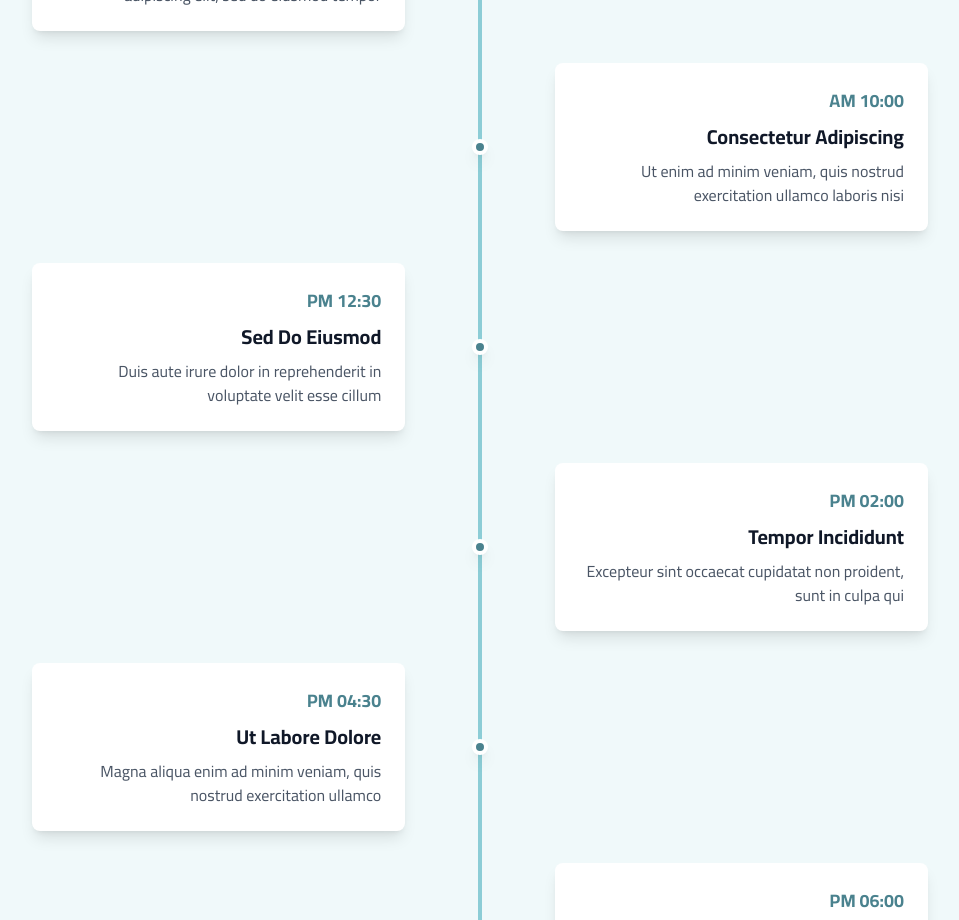
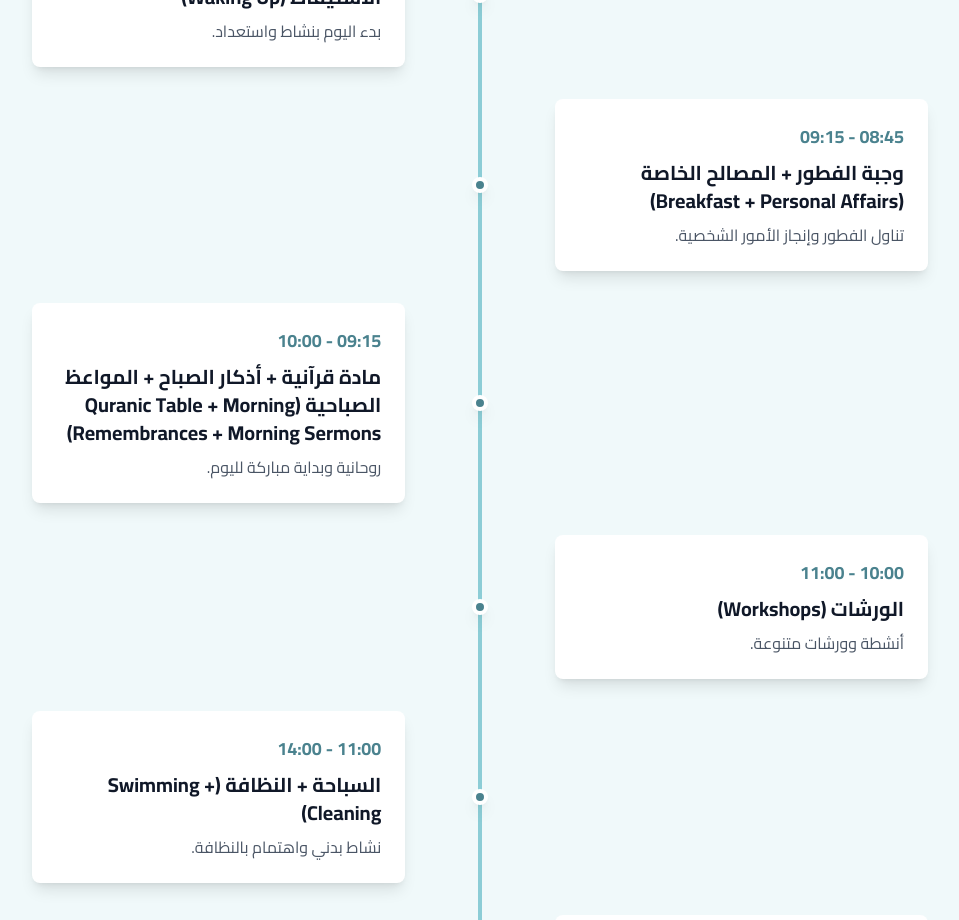
Before and after one commit to AbdellahBM/orema_camp, a Next.js app: page / in a window 1280 px wide. Shown: the part 1880-2800 px from the top of the page, without its empty margins (160-1119 px from the left). Built offline with nearby package versions, Linux system fonts and the light colour scheme.

Commit message:
Update registration and main pages: improved contact info, professional descriptions, floating return button, and timeline clarifications.

```diff
--- a/src/app/admin/layout.tsx
+++ b/src/app/admin/layout.tsx
@@ -40,13 +40,6 @@ export default function AdminLayout({
 
                   {/* Admin Panel Title */}
                   <div className="flex items-center space-x-2">
-                    <Image
-                      src="/logo.png"
-                      alt="شعار الملتقى الصيفي"
-                      width={32}
-                      height={32}
-                      className="hover:scale-110 transition-transform duration-300"
-                    />
                     <h1 className="text-xl font-semibold text-gray-900">Admin Panel</h1>
                   </div>
                 </div>
--- a/src/app/page.tsx
+++ b/src/app/page.tsx
@@ -66,39 +66,64 @@ export default function HomePage() {
 
   const timelineEvents = [
     {
-      time: "08:00 AM",
-      title: "Lorem Ipsum Dolor",
-      description: "Lorem ipsum dolor sit amet, consectetur adipiscing elit, sed do eiusmod tempor"
+      time: "08:00 - 08:30",
+      title: "الاستيقاظ (Waking Up)",
+      description: "بدء اليوم بنشاط واستعداد."
     },
     {
-      time: "10:00 AM",
-      title: "Consectetur Adipiscing",
-      description: "Ut enim ad minim veniam, quis nostrud exercitation ullamco laboris nisi"
+      time: "08:45 - 09:15",
+      title: "وجبة الفطور + المصالح الخاصة (Breakfast + Personal Affairs)",
+      description: "تناول الفطور وإنجاز الأمور الشخصية."
     },
     {
-      time: "12:30 PM",
-      title: "Sed Do Eiusmod",
-      description: "Duis aute irure dolor in reprehenderit in voluptate velit esse cillum"
+      time: "09:15 - 10:00",
+      title: "مادة قرآنية + أذكار الصباح + المواعظ الصباحية (Quranic Table + Morning Remembrances + Morning Sermons)",
+      description: "روحانية وبداية مباركة لليوم."
     },
     {
-      time: "02:00 PM",
-      title: "Tempor Incididunt",
-      description: "Excepteur sint occaecat cupidatat non proident, sunt in culpa qui"
+      time: "10:00 - 11:00",
+      title: "الورشات (Workshops)",
+      description: "أنشطة وورشات متنوعة."
     },
     {
-      time: "04:30 PM",
-      title: "Ut Labore Dolore",
-      description: "Magna aliqua enim ad minim veniam, quis nostrud exercitation ullamco"
+      time: "11:00 - 14:00",
+      title: "السباحة + النظافة (Swimming + Cleaning)",
+      description: "نشاط بدني واهتمام بالنظافة."
     },
     {
-      time: "06:00 PM",
-      title: "Magna Aliqua",
-      description: "Lorem ipsum dolor sit amet, consectetur adipiscing elit, sed do eiusmod"
+      time: "14:00 - 16:00",
+      title: "صلاة الظهر + وجبة الغذاء + قيلولة (Dhuhr Prayer + Lunch + Nap)",
+      description: "راحة واستعادة النشاط."
     },
     {
-      time: "08:00 PM",
-      title: "Consectetur Elit",
-      description: "Ut enim ad minim veniam, quis nostrud exercitation ullamco laboris"
+      time: "16:00 - 18:00",
+      title: "محور (Core Activity)",
+      description: "النشاط الرئيسي لليوم."
+    },
+    {
+      time: "18:30 - 20:00",
+      title: "وقت حر (Free Time)",
+      description: "وقت للراحة أو الأنشطة الحرة."
+    },
+    {
+      time: "20:00 - 20:45",
+      title: "التجمع + التلميحة + الصلاة (Gathering + Reflection + Prayer)",
+      description: "جلسة جماعية وتأمل وصلاة."
+    },
+    {
+      time: "20:45 - 21:30",
+      title: "صلاة المغرب + رحاب المسجد (Maghrib Prayer + Mosque Atmosphere)",
+      description: "أجواء روحانية في المسجد."
+    },
+    {
+      time: "21:30 - 23:00",
+      title: "أمسية (Evening Activity)",
+      description: "نشاط مسائي ترفيهي أو ثقافي."
+    },
+    {
+      time: "23:00 - 23:30",
+      title: "وجبة العشاء + النوم (Dinner + Sleep)",
+      description: "ختام اليوم وتناول العشاء والاستعداد للنوم."
     }
   ]
 
@@ -177,14 +202,13 @@ export default function HomePage() {
         <div className="max-w-7xl mx-auto px-4 sm:px-6 lg:px-8">
           <div className="flex justify-between items-center h-16">
             <div className="flex items-center">
-              <Image src="/logo.png" alt="شعار الملتقى الصيفي" width={48} height={48} className="mr-2 animate-spin-slow hover:scale-110 transition-transform duration-500" />
+              <Image src="/logo.png" alt="شعار الملتقى الصيفي" width={48} height={48} className="mr-2 hover:scale-110 transition-transform duration-500" />
             </div>
             <div className="hidden md:block">
               <div className="ml-10 flex items-baseline gap-2">
                 <a href="#about" className="nav-link" onClick={e => handleNavClick(e, 'about')}>حول الملتقى</a>
                 <a href="#countdown" className="nav-link" onClick={e => handleNavClick(e, 'countdown')}>العد التنازلي</a>
                 <a href="#timeline" className="nav-link" onClick={e => handleNavClick(e, 'timeline')}>البرنامج</a>
-                <a href="#gallery" className="nav-link" onClick={e => handleNavClick(e, 'gallery')}>المعرض</a>
                 <button
                   className="ml-2 px-4 py-2 rounded-lg font-medium shadow-md transition-all duration-300 bg-secondary-600 text-white hover:bg-secondary-700 focus:outline-none focus:ring-2 focus:ring-secondary-400"
                   onClick={() => setPosterOpen(true)}
@@ -220,7 +244,6 @@ export default function HomePage() {
             <a href="#about" className="nav-link py-2" onClick={e => handleNavClick(e, 'about')}>حول الملتقى</a>
             <a href="#countdown" className="nav-link py-2" onClick={e => handleNavClick(e, 'countdown')}>العد التنازلي</a>
             <a href="#timeline" className="nav-link py-2" onClick={e => handleNavClick(e, 'timeline')}>البرنامج</a>
-            <a href="#gallery" className="nav-link py-2" onClick={e => handleNavClick(e, 'gallery')}>المعرض</a>
             <button
               className="w-full text-center mt-2 px-4 py-2 rounded-lg font-medium shadow-md transition-all duration-300 bg-secondary-600 text-white hover:bg-secondary-700 focus:outline-none focus:ring-2 focus:ring-secondary-400"
               onClick={() => setPosterOpen(true)}
@@ -498,9 +521,12 @@ export default function HomePage() {
       <section id="timeline" className="py-20 bg-secondary-50">
         <div className="max-w-7xl mx-auto px-4 sm:px-6 lg:px-8">
           <div className="text-center mb-16">
-            <h2 className="text-3xl md:text-4xl font-bold text-gray-900 mb-4">برنامج الملتقى</h2>
+            <h2 className="text-3xl md:text-4xl font-bold text-gray-900 mb-4">
+              نظرة على برنامج الملتقى
+              <span className="block text-lg font-normal text-gray-500 mt-1">A Look at the Camp Program</span>
+            </h2>
             <p className="text-xl text-gray-600 max-w-2xl mx-auto">
-              اكتشف تفاصيل الأنشطة والفعاليات اليومية للملتقى الصيفي.
+              هكذا قد يبدو يومك في الملتقى الصيفي - This is how your day at camp might look like.
             </p>
           </div>
 
@@ -532,45 +558,6 @@ export default function HomePage() {
               className="bg-brand-600 text-white px-8 py-4 rounded-lg hover:bg-brand-700 transition-colors font-semibold text-lg shadow-lg hover:shadow-xl transform hover:scale-105"
             >
               سجل الآن - المقاعد محدودة!
-            </Link>
-          </div>
-        </div>
-      </section>
-
-      {/* Gallery Section */}
-      <section id="gallery" className="py-20 bg-white">
-        <div className="max-w-7xl mx-auto px-4 sm:px-6 lg:px-8">
-          <div className="text-center mb-16">
-            <h2 className="text-3xl md:text-4xl font-bold text-gray-900 mb-4">معرض الصور</h2>
-            <p className="text-xl text-gray-600 max-w-2xl mx-auto">
-              تصفح أجمل لحظات الملتقى الصيفي في صور.
-            </p>
-          </div>
-
-          <div className="grid grid-cols-1 md:grid-cols-2 lg:grid-cols-3 gap-6">
-            {galleryImages.map((image, index) => (
-              <div key={index} className="relative group overflow-hidden rounded-lg shadow-lg hover:shadow-xl transition-shadow">
-                <img
-                  src={image.src}
-                  alt={image.alt}
-                  className="w-full h-64 object-cover group-hover:scale-110 transition-transform duration-300"
-                />
-                <div className="absolute inset-0 bg-gradient-to-t from-black/50 to-transparent opacity-0 group-hover:opacity-100 transition-opacity">
-                  <div className="absolute bottom-4 left-4 text-white">
-                    <p className="font-medium">{image.alt}</p>
-                  </div>
-                </div>
-              </div>
-            ))}
-          </div>
-
-          <div className="text-center mt-16">
-            <p className="text-lg text-gray-600 mb-6">هل ترغب في الانضمام إلينا؟ سجل الآن!</p>
-            <Link
-              href="/register"
-              className="bg-brand-600 text-white px-8 py-4 rounded-lg hover:bg-brand-700 transition-colors font-semibold text-lg shadow-lg hover:shadow-xl transform hover:scale-105"
-            >
-              سجل الآن
             </Link>
           </div>
         </div>
@@ -617,15 +604,14 @@ export default function HomePage() {
               <ul className="space-y-2">
                 <li><a href="#about" className="text-gray-300 hover:text-white transition-colors">حول الملتقى</a></li>
                 <li><a href="#timeline" className="text-gray-300 hover:text-white transition-colors">البرنامج</a></li>
-                <li><a href="#gallery" className="text-gray-300 hover:text-white transition-colors">المعرض</a></li>
                 <li><Link href="/register" className="text-secondary-400 hover:text-secondary-300 transition-colors font-medium">سجل الآن</Link></li>
               </ul>
             </div>
             <div className="text-center">
               <h4 className="text-lg font-semibold mb-4">معلومات التواصل</h4>
               <div className="space-y-2 text-gray-300">
-                <p>📧 info@orema.ma</p>
-                <p>📞 0600 000 000</p>
+                <p>📧 oramatanger@gmail.com</p>
+                <p>📞 +212700901991</p>
                 <p>📍 طنجة، المغرب</p>
               </div>
             </div>
```
Also changed, not shown: src/app/register/page.js (+15 -3 lines), public/poster.jpg.
